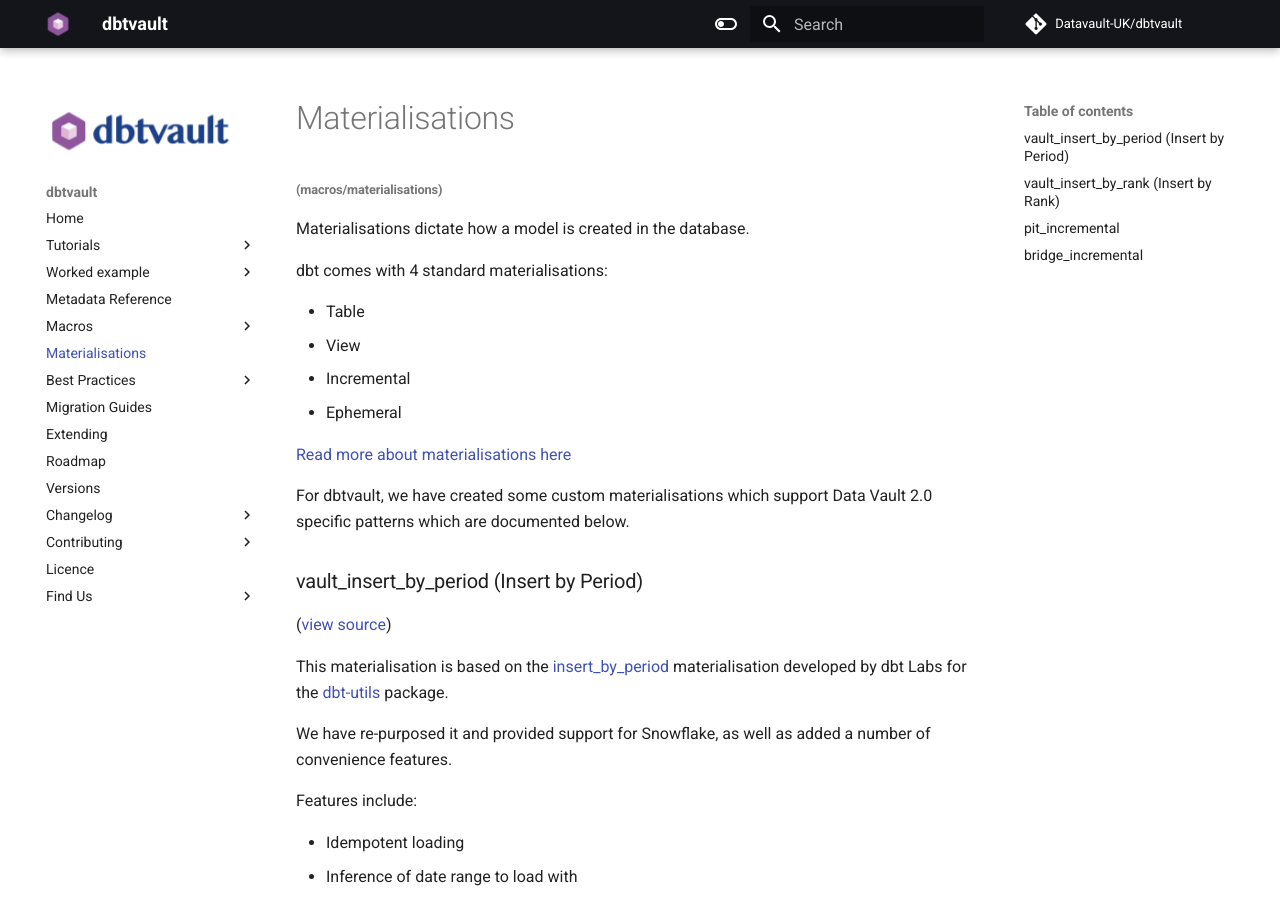
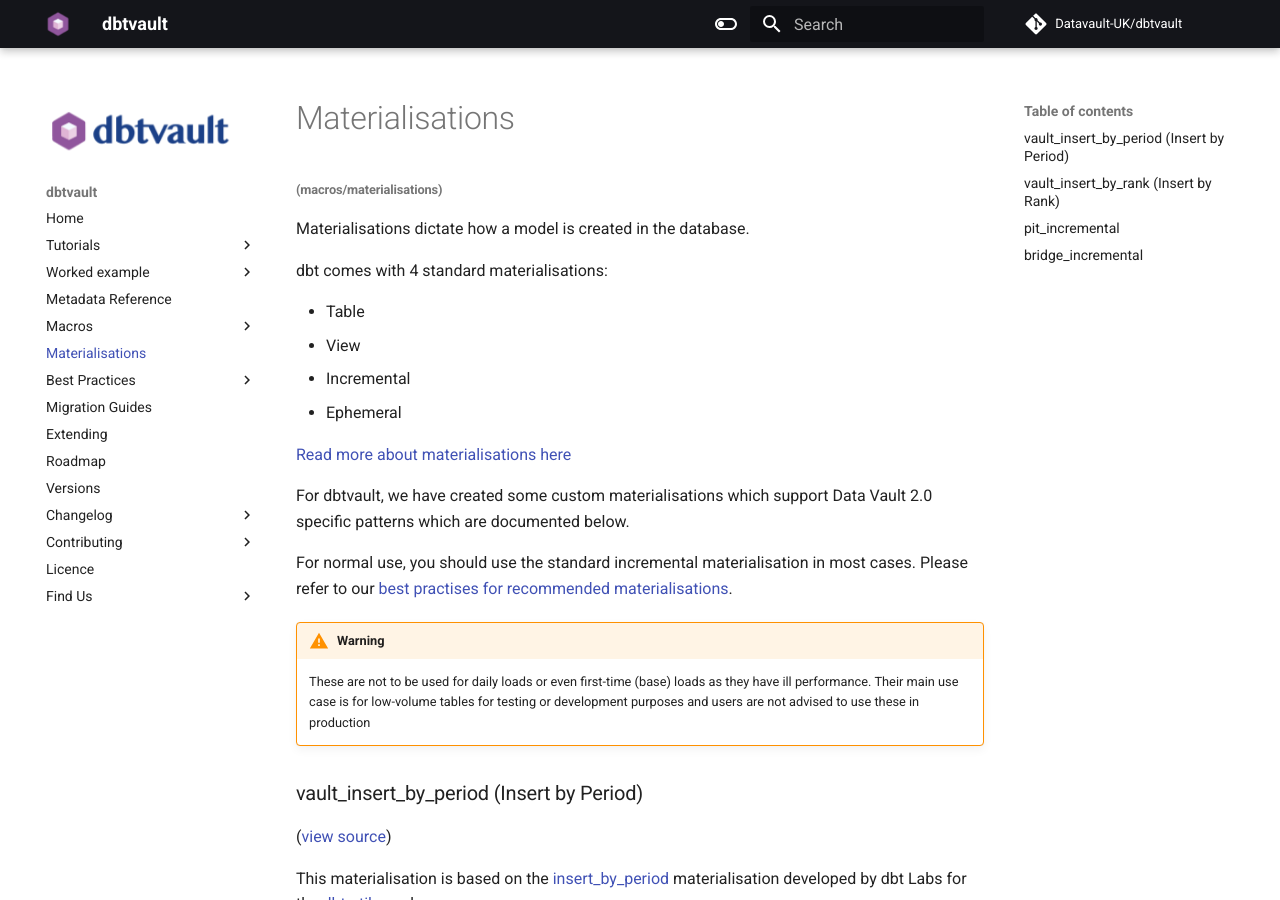
Before and after one commit to Datavault-UK/automate-dv-docs, an MkDocs documentation site: the page built from docs/materialisations.md, in a window 1280 px wide and 900 px high. Built offline with MkDocs 1.6.1 and Material for MkDocs 9.7.7, drawn with Linux system fonts in a browser that asks for light colours; comment, search, counter and statistics services are not loaded.

Commit message:
Corrections to docs

```diff
--- a/docs/materialisations.md
+++ b/docs/materialisations.md
@@ -13,6 +13,12 @@
 
 For dbtvault, we have created some custom materialisations which support Data Vault 2.0 specific patterns which are
 documented below.
+
+For normal use, you should use the standard incremental materialisation in most cases. Please refer to our [best practises for recommended materialisations](https://dbtvault.readthedocs.io/en/latest/best_practises/materialisations/#recommended-materialisations).
+
+!!! warning
+    These are not to be used for daily loads or even first-time (base) loads as they have ill performance.
+    Their main use case is for low-volume tables for testing or development purposes and users are not advised to use these in production
 
 ### vault_insert_by_period (Insert by Period)
 
```
Also changed, not shown: docs/best_practises/materialisations.md (+1 -1 lines).
